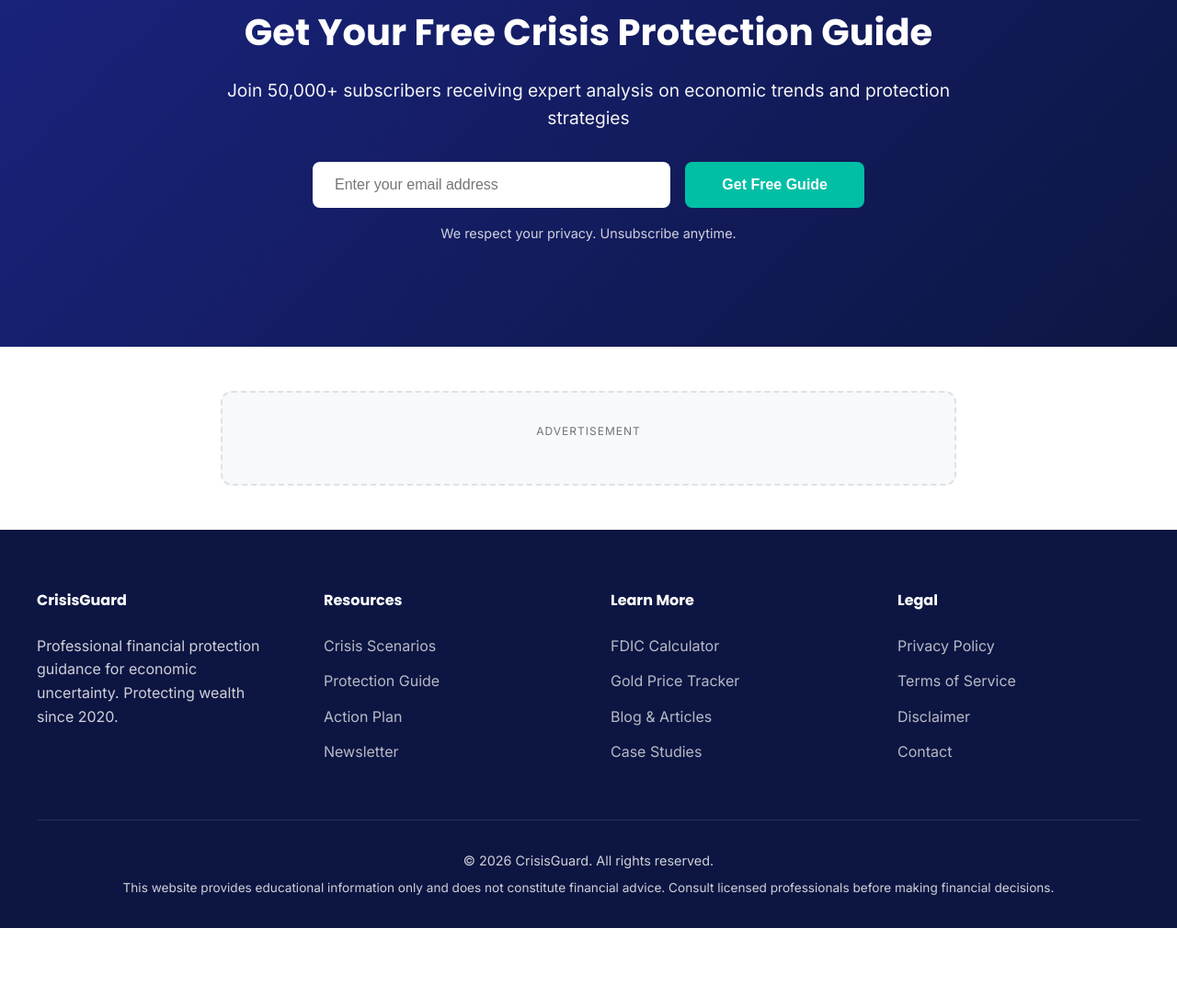
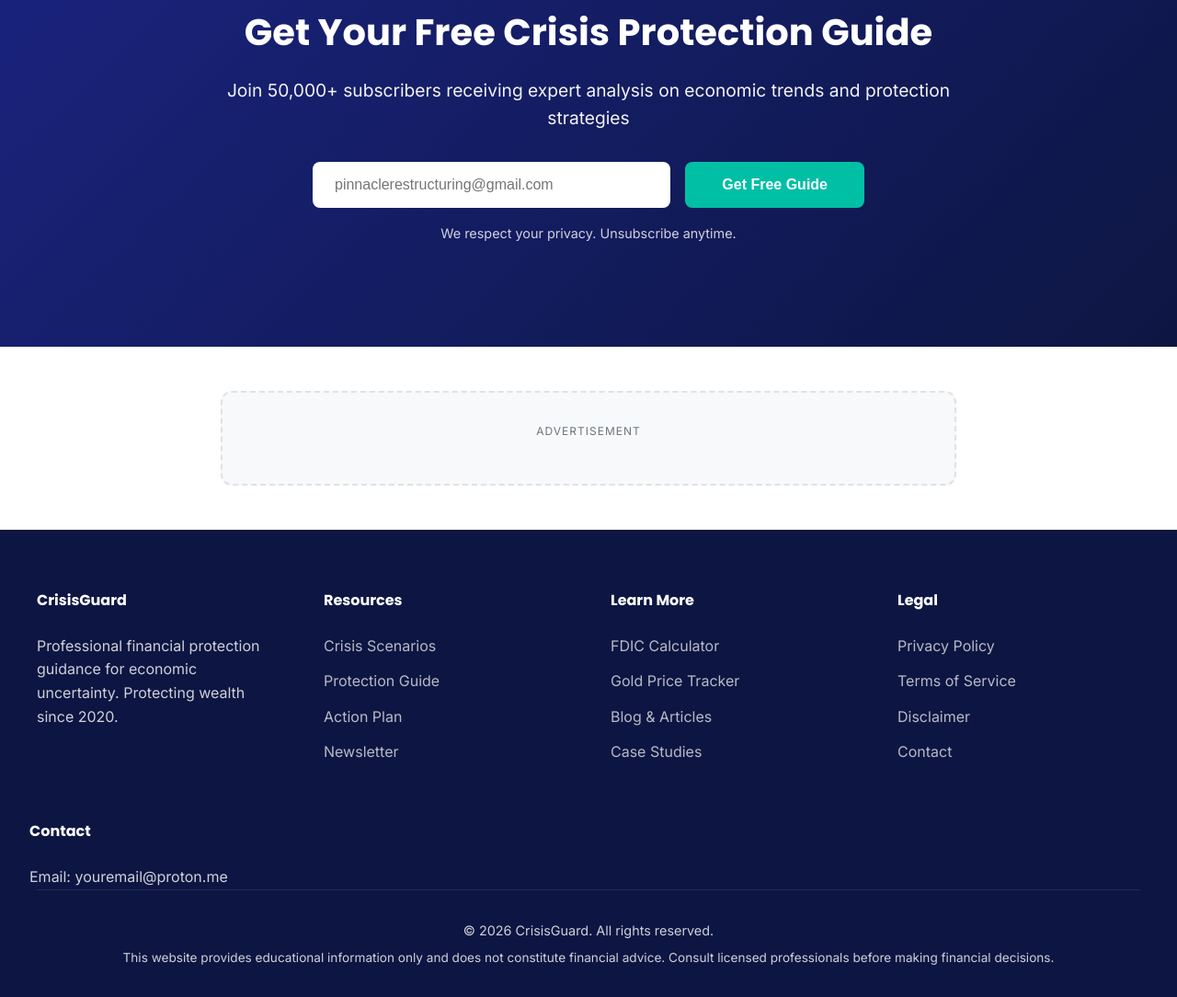
Before and after one commit to vjyavatar/economic-crisis-guide, a plain HTML site: page index.html in a window 1280 px wide. Shown: the part 6240-7324 px from the top of the page at 92% size. Before the commit the page ends 7249 px from the top, so only its background shows below. Drawn offline with Linux system fonts and the light colour scheme.

Commit message:
Update index.html

```diff
--- a/index.html
+++ b/index.html
@@ -1175,7 +1175,7 @@
             <h2>Get Your Free Crisis Protection Guide</h2>
             <p>Join 50,000+ subscribers receiving expert analysis on economic trends and protection strategies</p>
             <form class="newsletter-form" onsubmit="event.preventDefault(); alert('Thank you for subscribing! Check your email for the guide.'); this.reset();">
-                <input type="email" placeholder="Enter your email address" required>
+                <input type="email" placeholder="pinnaclerestructuring@gmail.com" required>
                 <button type="submit">Get Free Guide</button>
             </form>
             <p style="margin-top: 1rem; font-size: 0.9rem; opacity: 0.8;">We respect your privacy. Unsubscribe anytime.</p>
@@ -1230,6 +1230,10 @@
                     <li><a href="#">Contact</a></li>
                 </ul>
             </div>
+        </div>
+        <div>
+        <h4>Contact</h4>
+        <p>Email: youremail@proton.me</p>
         </div>
         <div class="footer-bottom">
             <p>&copy; 2026 CrisisGuard. All rights reserved.</p>
```
